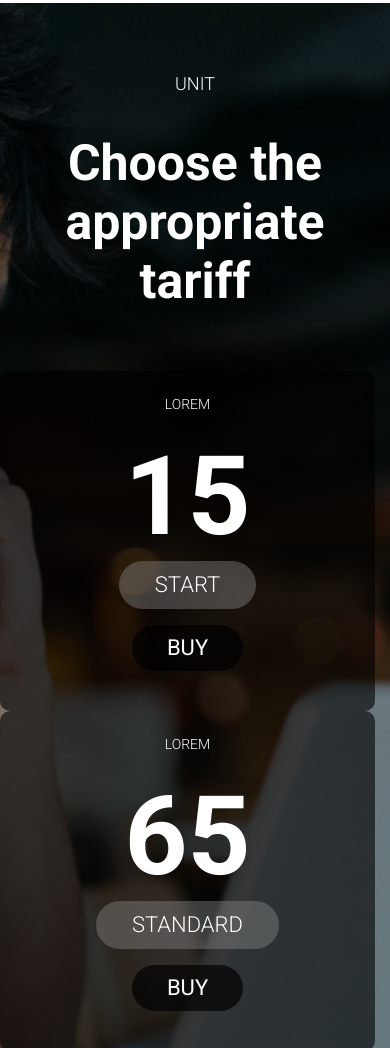
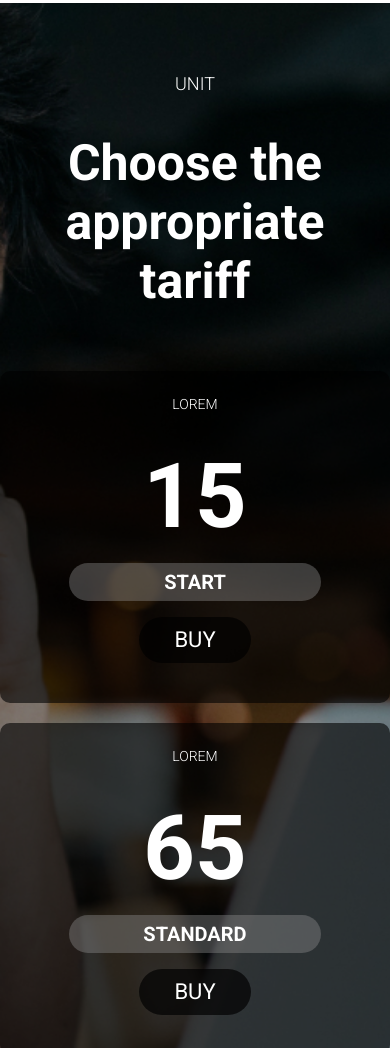
Before and after one commit to funduk25/unit, a website: page app/index.html in a window 390 px wide. Shown: the part 5742-6790 px from the top of the page. Drawn offline with nearby package versions, Linux system fonts and the light colour scheme.

Commit message:
added tariff

```diff
--- a/app/scss/_media.scss
+++ b/app/scss/_media.scss
@@ -14,8 +14,24 @@
     .application {
         text-align: center;
     }
+    .tariff-select {
+        margin-bottom: 20px;
+    }
+    .tariff-select__btn {
+        width: 70%;
+        font-size: 25px;
+        font-weight: 700;
+    }
 }
 
-@media (max-width: 992px) {}
+@media (max-width: 992px) {
+    .tariff-select__price {
+        font-size: 90px;
+    }
+    .tariff-select__btn {
+        padding: 5px 25px;
+        font-size: 20px;
+    }
+}
 
 @media (min-width: 1200px) {}
--- a/app/scss/block/_tariff.scss
+++ b/app/scss/block/_tariff.scss
@@ -28,7 +28,6 @@
     background: rgba(0, 0, 0, 0.6);
     border-radius: 10px;
     text-align: center;
-    margin-right: 15px;
     &:hover {
         background: #4D0FFF;
         transition: all .5s;
```
Also changed, not shown: app/index.html (+3 -0 lines), app/css/style.min.css.
